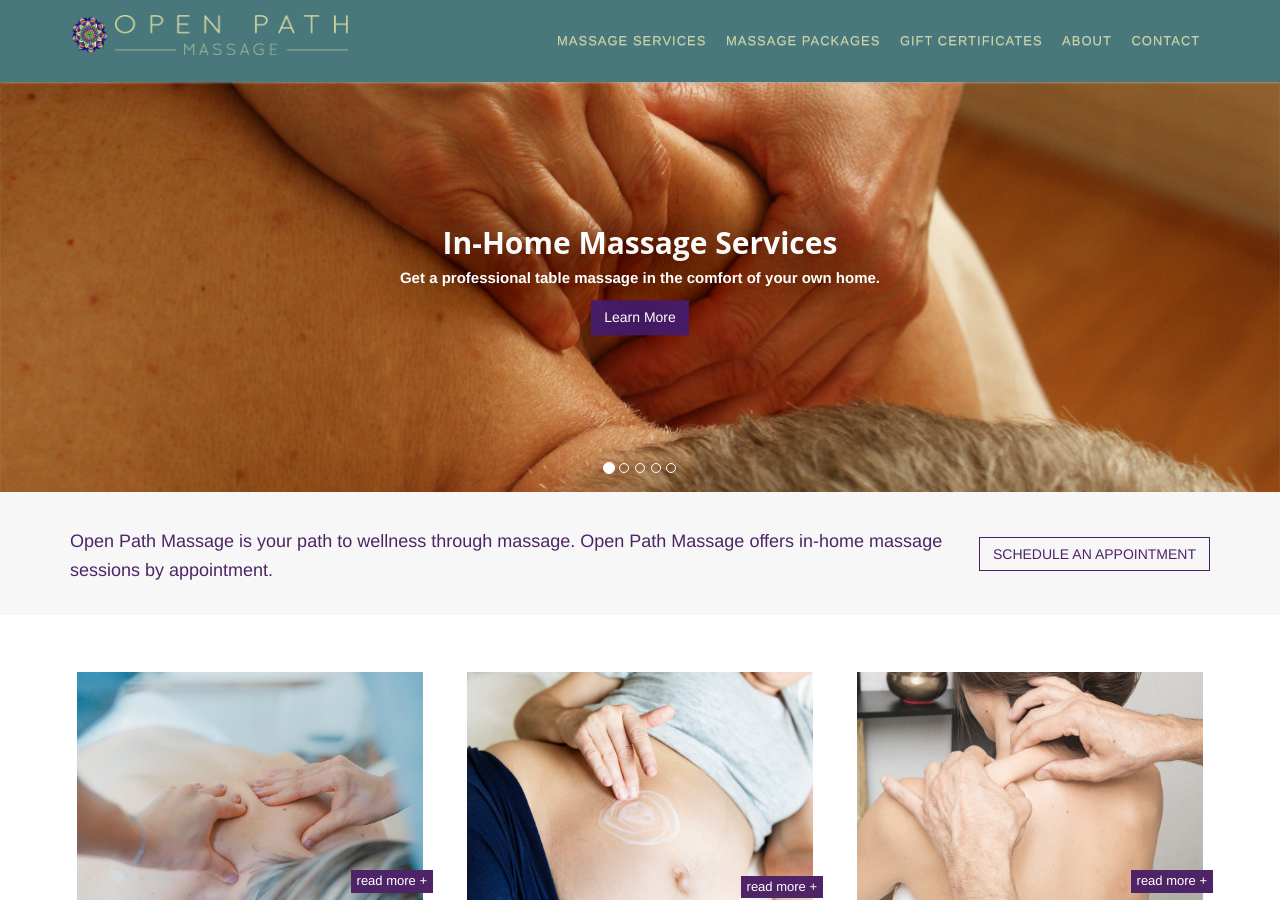
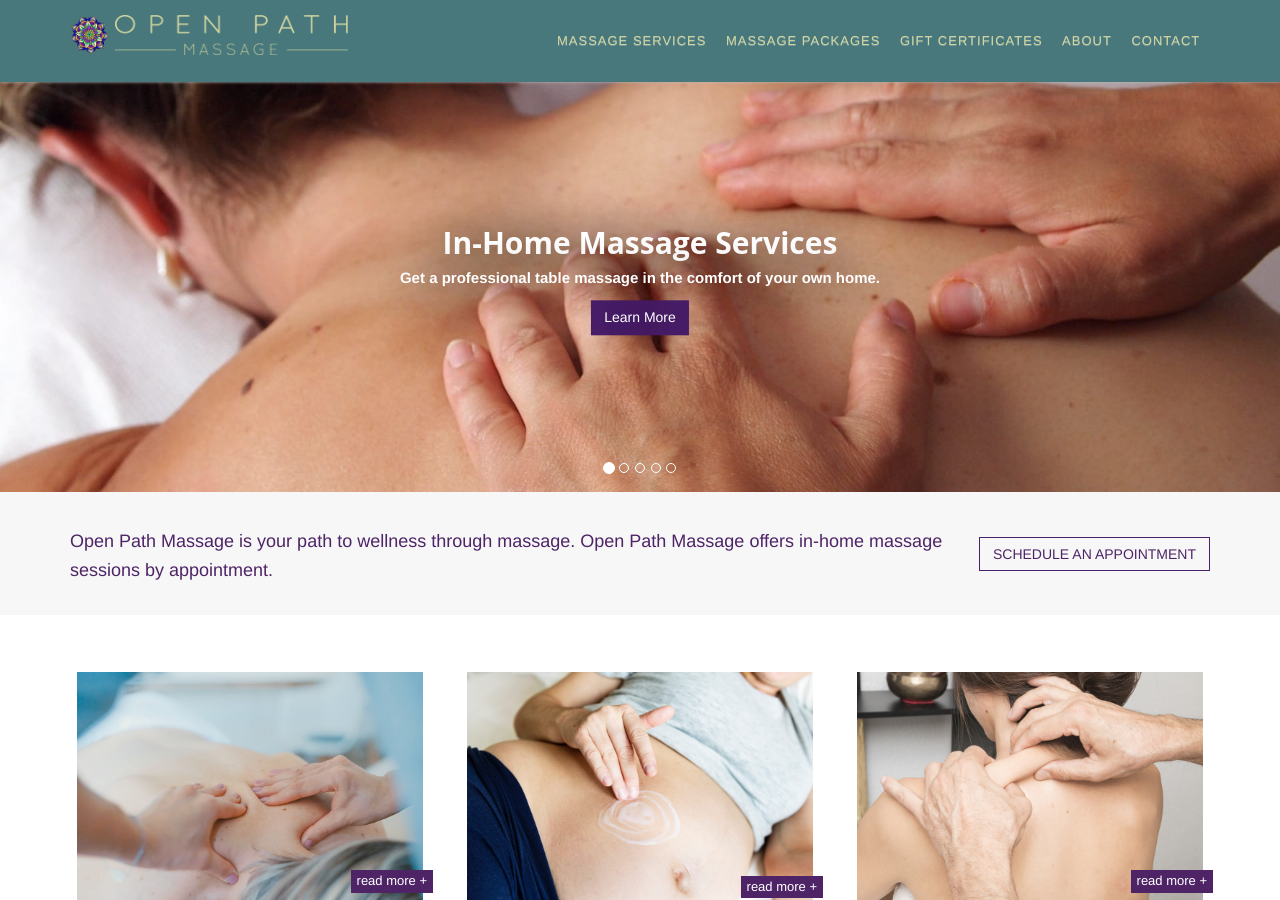
Before and after one commit to mrssk33lz/openpathmassage, a Jekyll site: the page built from index.md, in a window 1280 px wide and 900 px high. Built offline with Jekyll 4.4.1, drawn with Linux system fonts in a browser that asks for light colours.

Commit message:
Updating images.

```diff
--- a/index.md
+++ b/index.md
@@ -5,7 +5,7 @@ permalink: /
 slider_cache: false
 slider:
   slides:
-    - image: /assets/images/massage-services-2.jpg
+    - image: /assets/images/in-home-massage.jpg
       slide_html: <h3>In-Home Massage Services</h3><p>Get a professional table massage in the comfort of your own home.</p><p><a href="/in-home-massage" class="btn-u">Learn More</a></p>
     - image: /assets/images/reflexology-therapy.jpg
       slide_html: <h3>Reflexology Therapy Services</h3><p>Experience pain relief and relaxation from the ancient technique of Reflexology Therapy.</p><p><a href="/reflexology-therapy" class="btn-u">Learn More</a></p>
```
Also changed, not shown: assets/images/in-home-massage.jpg (added).
